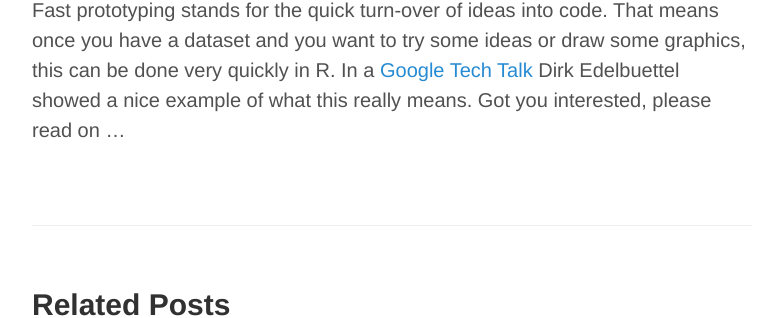
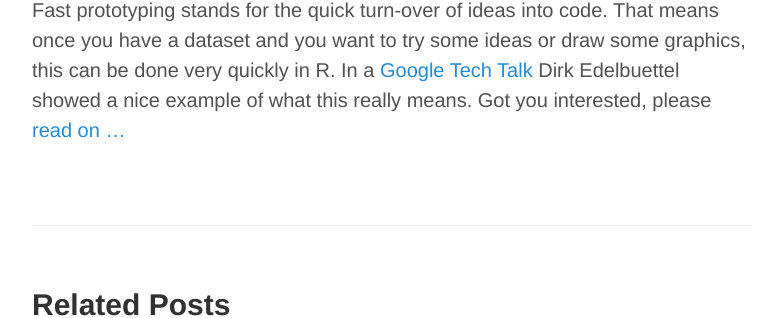
Before and after one commit to charlotte-ngs/charlotte-ngs.github.io, a Jekyll site: the page built from _posts/2015-02-03-WhyR.md, in a window 1280 px wide. Shown: the part 356-674 px from the top of the page, without its empty margins (248-1023 px from the left). Built offline with Jekyll 4.4.1, drawn with Linux system fonts in a browser that asks for light colours; Markdown is read by kramdown in place of the engine named in the settings; comment, search, counter and statistics services are not loaded; part of the change alters nothing that is shown.

```diff
--- a/_posts/2015-02-03-WhyR.md
+++ b/_posts/2015-02-03-WhyR.md
@@ -14,4 +14,4 @@ When I was writing a summary of a book chapter, I was a little disappointed how
 1. Fast prototyping and
 2. Good infrastructure and good integration of Literate Programming paradigms.
 
-Fast prototyping stands for the quick turn-over of ideas into code. That means once you have a dataset and you want to try some ideas or draw some graphics, this can be done very quickly in R. In a [Google Tech Talk](https://www.youtube.com/watch?v=UZkaZhsOfT4) Dirk Edelbuettel showed a nice example of what this really means. Got you interested, please read on ...
+Fast prototyping stands for the quick turn-over of ideas into code. That means once you have a dataset and you want to try some ideas or draw some graphics, this can be done very quickly in R. In a [Google Tech Talk](https://www.youtube.com/watch?v=UZkaZhsOfT4) Dirk Edelbuettel showed a nice example of what this really means. Got you interested, please [read on ...](http://charlotte-ngs.github.io/WhyR/notes/20150203-WhyR.html)
```
Also changed, not shown: 2 other files.
